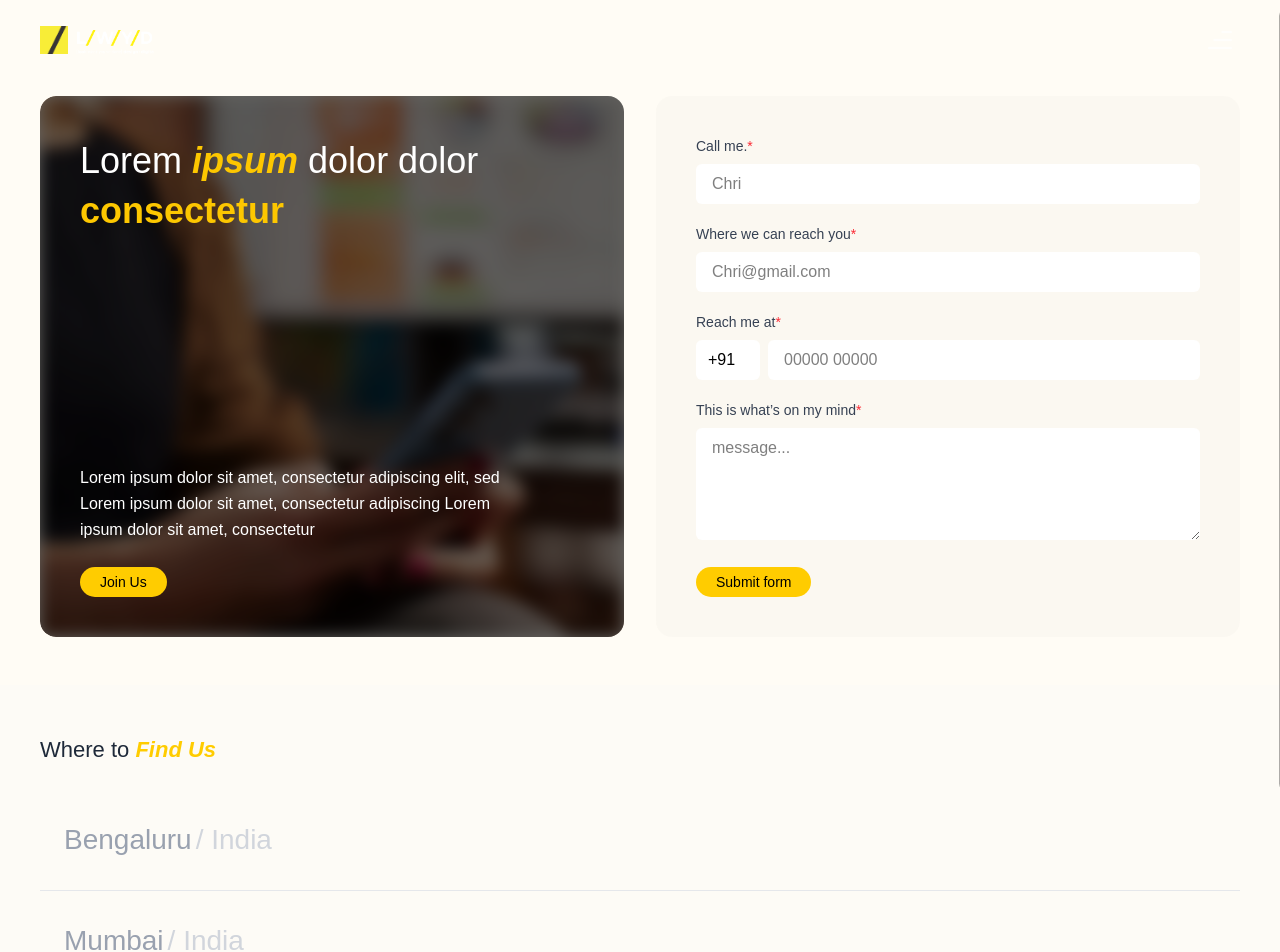
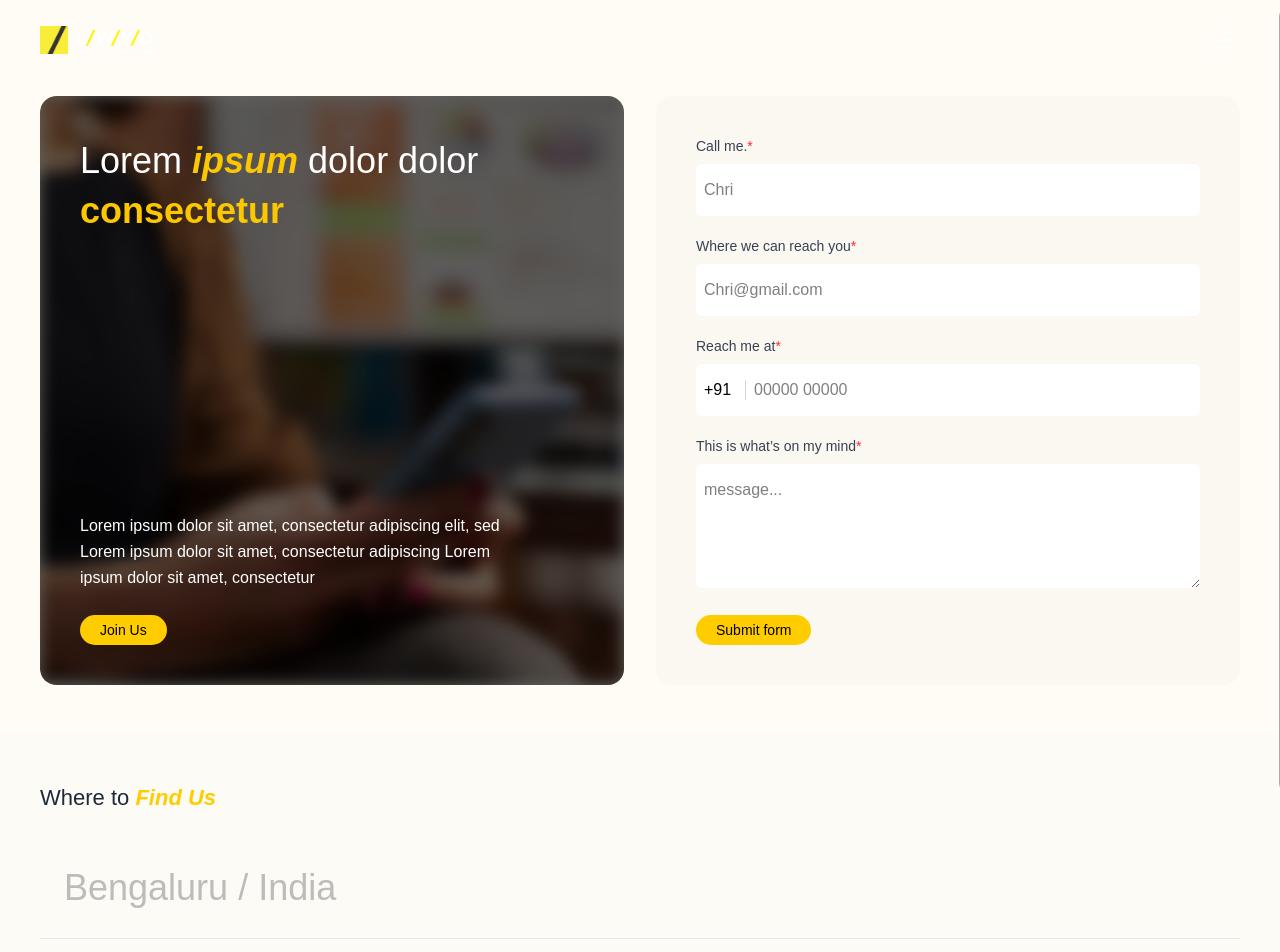
Before and after one commit to hashirrrelwyd/lwyd-ae, a React (Vite) app: page /contact in a window 1280 px wide. Shown: the top 952 px of the page. Built offline with nearby package versions, Linux system fonts and the light colour scheme.

Commit message:
refactor(ContactSection, WhereToFindUs): enhance form styling and layout; update location details and add map links

```diff
--- a/src/components/Contact/ContactSection.jsx
+++ b/src/components/Contact/ContactSection.jsx
@@ -1,6 +1,14 @@
 "use client";
 
 import Button from "../ui/Button";
+
+const countryCodes = [
+  "+1", "+7", "+20", "+27", "+30", "+31", "+32", "+33", "+34", "+39",
+  "+40", "+41", "+44", "+45", "+46", "+47", "+48", "+49", "+51", "+52",
+  "+53", "+54", "+55", "+56", "+57", "+58", "+60", "+61", "+62", "+63",
+  "+64", "+65", "+66", "+81", "+82", "+84", "+86", "+90", "+91", "+92",
+  "+93", "+94", "+95", "+98", "+353", "+966", "+971", "+972", "+974",
+];
 
 export default function ContactSection() {
   return (
@@ -36,56 +44,63 @@ export default function ContactSection() {
           <form className="flex flex-col gap-5">
             {/* Name */}
             <div>
-              <label className="block text-sm font-medium text-gray-700">
+              <label className="block text-sm font-light text-gray-700">
                 Call me.<span className="text-red-500">*</span>
               </label>
               <input
                 type="text"
                 placeholder="Chri"
-                className="w-full mt-2 px-4 py-2 bg-white rounded-md focus:outline-none focus:ring-2 focus:ring-yellow-400"
+                className="w-full mt-2 px-2 py-3.5 bg-white rounded-md focus:outline-none focus:ring-2 focus:ring-yellow-400"
               />
             </div>
 
             {/* Email */}
             <div>
-              <label className="block text-sm font-medium text-gray-700">
+              <label className="block text-sm font-light text-gray-700">
                 Where we can reach you<span className="text-red-500">*</span>
               </label>
               <input
                 type="email"
                 placeholder="Chri@gmail.com"
-                className="w-full mt-2 px-4 py-2 bg-white rounded-md focus:outline-none focus:ring-2 focus:ring-yellow-400"
+                className="w-full mt-2 px-2 py-3.5 bg-white rounded-md focus:outline-none focus:ring-2 focus:ring-yellow-400"
               />
             </div>
 
             {/* Phone */}
             <div>
-              <label className="block text-sm font-medium text-gray-700">
+              <label className="block text-sm font-light text-gray-700">
                 Reach me at<span className="text-red-500">*</span>
               </label>
-              <div className="flex gap-2 mt-2">
-                <input
-                  type="text"
+              <div className="flex items-center mt-2 bg-white rounded-md focus-within:ring-2 focus-within:ring-yellow-400">
+                <select
                   defaultValue="+91"
-                  className="w-16 px-3 py-2 bg-white rounded-md focus:outline-none focus:ring-2 focus:ring-yellow-400"
-                />
+                  aria-label="Country code"
+                  className="appearance-none bg-transparent py-3.5 pl-2 pr-1 focus:outline-none cursor-pointer"
+                >
+                  {countryCodes.map((code) => (
+                    <option key={code} value={code}>
+                      {code}
+                    </option>
+                  ))}
+                </select>
+                <span className="h-5 w-px shrink-0 bg-gray-300" />
                 <input
                   type="tel"
                   placeholder="00000 00000"
-                  className="flex-1 px-4 py-2 bg-white rounded-md focus:outline-none focus:ring-2 focus:ring-yellow-400"
+                  className="flex-1 min-w-0 px-2 py-3.5 bg-transparent focus:outline-none"
                 />
               </div>
             </div>
 
             {/* Message */}
             <div>
-              <label className="block text-sm font-medium text-gray-700">
+              <label className="block text-sm font-light text-gray-700">
                 This is what’s on my mind<span className="text-red-500">*</span>
               </label>
               <textarea
                 placeholder="message..."
                 rows="4"
-                className="w-full mt-2 px-4 py-2 bg-white rounded-md focus:outline-none focus:ring-2 focus:ring-yellow-400"
+                className="w-full mt-2 px-2 py-3.5 bg-white rounded-md focus:outline-none focus:ring-2 focus:ring-yellow-400"
               ></textarea>
             </div>
 
--- a/src/components/Contact/WhereToFindUs.jsx
+++ b/src/components/Contact/WhereToFindUs.jsx
@@ -6,14 +6,16 @@ const locations = [
   {
     city: "Bengaluru",
     country: "India",
+    mapUrl: "https://maps.app.goo.gl/Cx8u3EXYPLynquVg6",
     address:
       "3rd Floor, Axis Cube, 171, 7th Main Rd, Dollars Colony, Phase 4, J. P. Nagar, Bengaluru, Karnataka 560078",
   },
   {
-    city: "Mumbai",
+    city: "Delhi",
     country: "India",
+    mapUrl: null,
     address:
-      "1st Floor, Modi House, Off Link Rd, Andheri West, Mumbai, Maharashtra 400053",
+      "1st Floor, Modi House, Off Link Rd, Andheri West, Delhi, Delhi 110053",
   },
 ];
 
@@ -31,7 +33,29 @@ export default function WhereToFindUs() {
         </h3>
 
         <div className="divide-y divide-gray-200">
-          {locations.map((loc, index) => (
+          {locations.map((loc, index) => {
+            const isActive = hoveredIndex === index || activeIndex === index;
+
+            const cityCountry = (
+              <span
+                className={`text-[30px] md:text-[36px] font-light transition-colors duration-500 ease-in-out ${
+                  isActive ? "text-black" : "text-[#7D7D7D]/50"
+                }`}
+              >
+                {loc.city} /{" "}
+                <span
+                  className={`transition-all duration-500 ease-in-out ${
+                    isActive
+                      ? "text-lwyd-yellow italic font-bold"
+                      : "text-[#7D7D7D]/50 font-light"
+                  }`}
+                >
+                  {loc.country}
+                </span>
+              </span>
+            );
+
+            return (
               <div
                 key={index}
                 className="relative px-6 cursor-pointer select-none"
@@ -45,34 +69,28 @@ export default function WhereToFindUs() {
               >
                 <div className="flex justify-between items-center py-6 md:h-[100px]">
                   {/* City / Country */}
-                <span
-                  className={`text-[22px] md:text-[28px] transition-all duration-500 ease-in-out ${
-                    hoveredIndex === index || activeIndex === index
-                      ? "text-black font-semibold"
-                      : "text-gray-400 font-normal"
-                  }`}
+                  {loc.mapUrl ? (
+                    <a
+                      href={loc.mapUrl}
+                      target="_blank"
+                      rel="noopener noreferrer"
+                      onClick={(e) => e.stopPropagation()}
                     >
-                  {loc.city}
-                  <span
-                    className={`ml-1 transition-all duration-500 ease-in-out ${
-                      hoveredIndex === index || activeIndex === index
-                        ? "text-lwyd-yellow italic font-bold"
-                        : "text-gray-300"
-                    }`}
-                  >
-                    / {loc.country}
-                  </span>
-                </span>
+                      {cityCountry}
+                    </a>
+                  ) : (
+                    cityCountry
+                  )}
 
                   {/* Desktop Address (absolute, right side) */}
                   <div
-                  className={`hidden md:block absolute right-6 transition-all duration-700 ease-in-out text-sm md:text-base w-[260px] md:w-[420px] leading-snug ${
+                    className={`hidden md:block absolute right-6 transition-all duration-700 ease-in-out text-base md:text-lg w-[260px] md:w-[420px] leading-snug ${
                       hoveredIndex === index
                         ? "opacity-100 translate-y-0"
                         : "opacity-0 translate-y-4 pointer-events-none"
                     }`}
                   >
-                  <p className="text-gray-600">{loc.address}</p>
+                    <p className="text-[#7D7D7D]/50">{loc.address}</p>
                   </div>
                 </div>
 
@@ -87,7 +105,8 @@ export default function WhereToFindUs() {
                   </p>
                 </div>
               </div>
-          ))}
+            );
+          })}
         </div>
       </div>
     </section>
```
Lines whose indentation alone changed are shown as unchanged.
